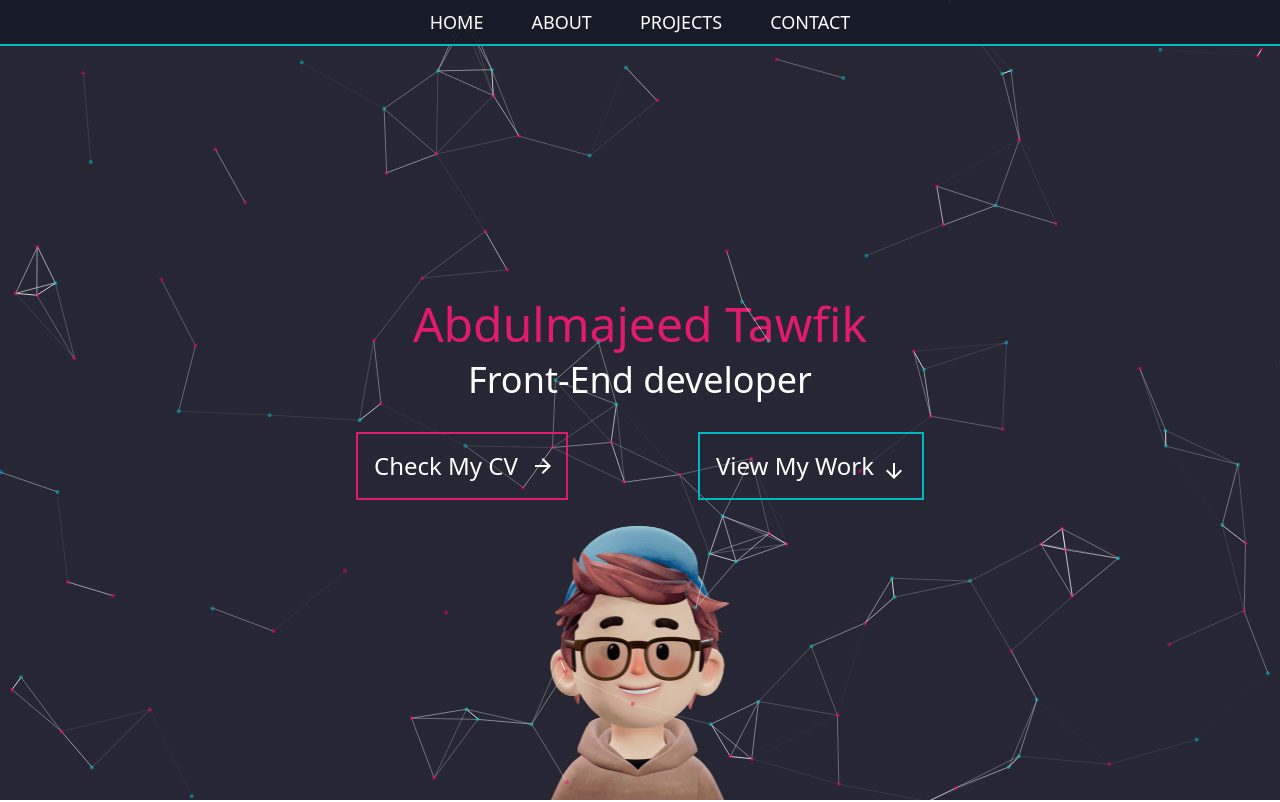
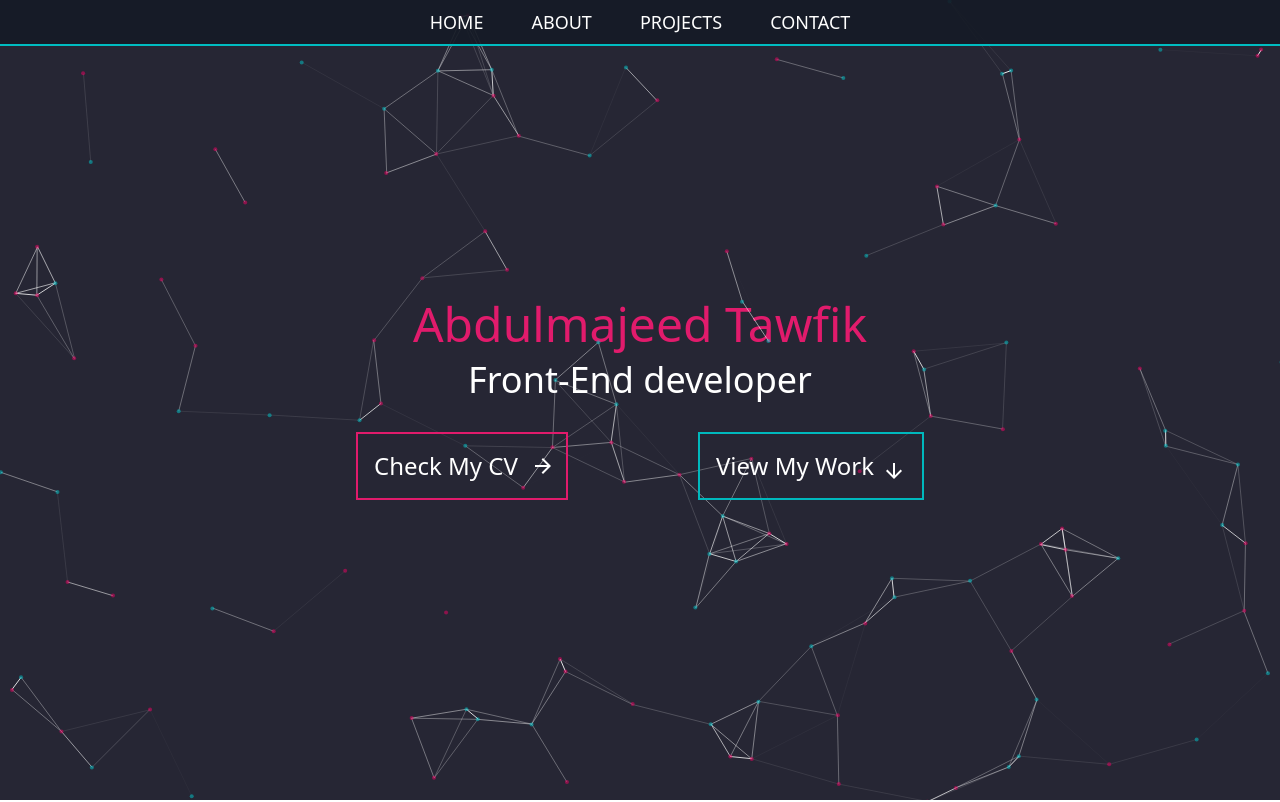
Before and after one commit to Abdulmajeed-Tawfiq/portfolio, a React (Vite) app: page / in a window 1280 px wide. Shown: the top 802 px of the page. Built offline with nearby package versions, Linux system fonts and the light colour scheme.

Commit message:
Fix image paths for GitHub Pages

```diff
--- a/src/pages/main/Home.jsx
+++ b/src/pages/main/Home.jsx
@@ -1,6 +1,5 @@
 import { ArrowDownward, ArrowForward } from "@mui/icons-material";
 import Particlesjs from "./Particles";
-import avatar from "../../../public/images/avatar.png";
 
 export default function home() {
   return (
@@ -37,9 +36,6 @@ export default function home() {
           </a>
         </div>
       </div>
-      <div className="avatar">
-        <img src={avatar} alt="avatar" />
-      </div>
     </section>
   );
 }
--- a/src/styles/main.css
+++ b/src/styles/main.css
@@ -115,15 +115,6 @@
   :hover {
     background-color: #00b8bd;
   }
-}
-#home .avatar {
-  position: absolute;
-  bottom: 0;
-  left: 50%;
-  transform: translateX(-50%);
-}
-#home .avatar > img {
-  position: relative;
 }
 
 @keyframes cvArrow {
```
Also changed, not shown: public/images/avatar.png (deleted).
